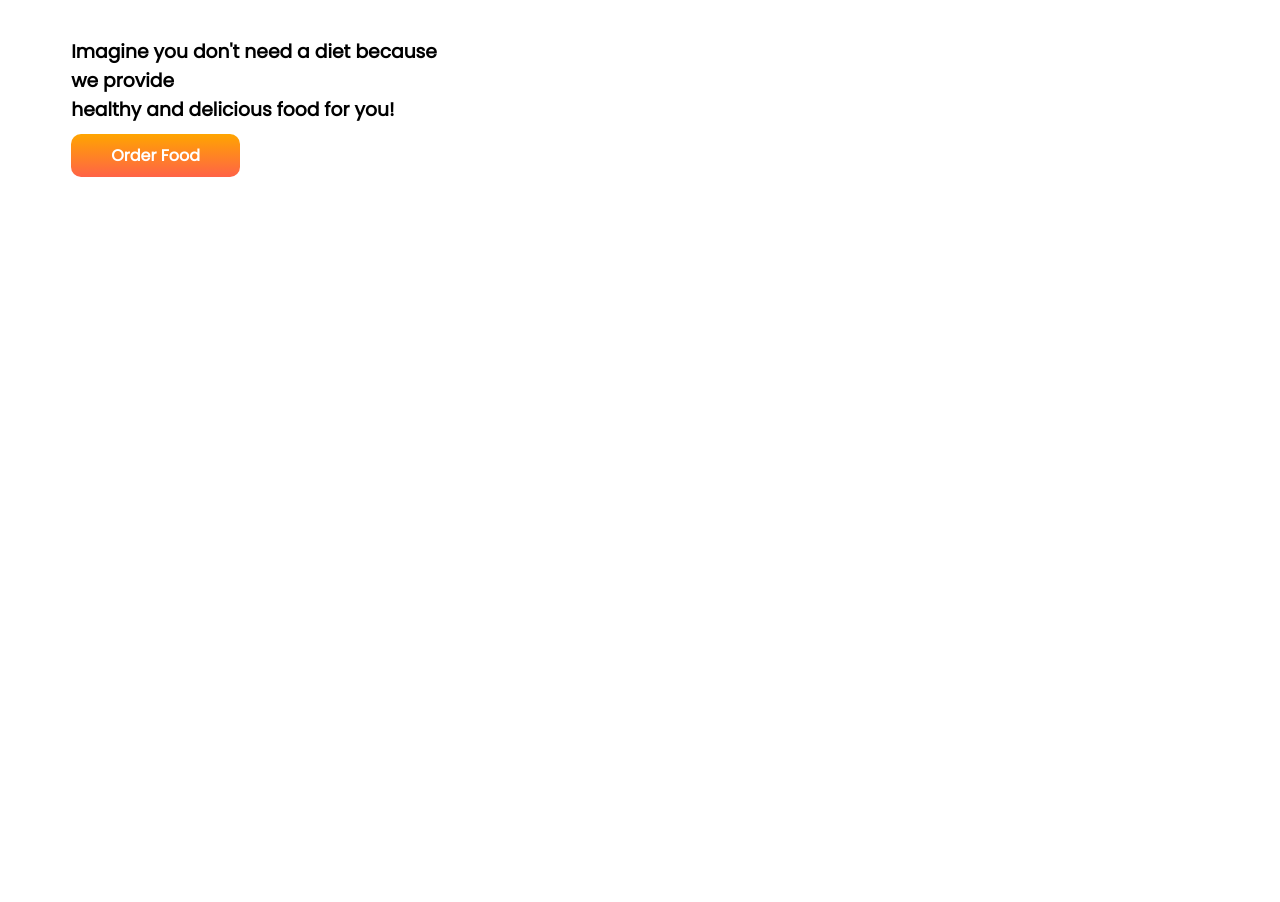
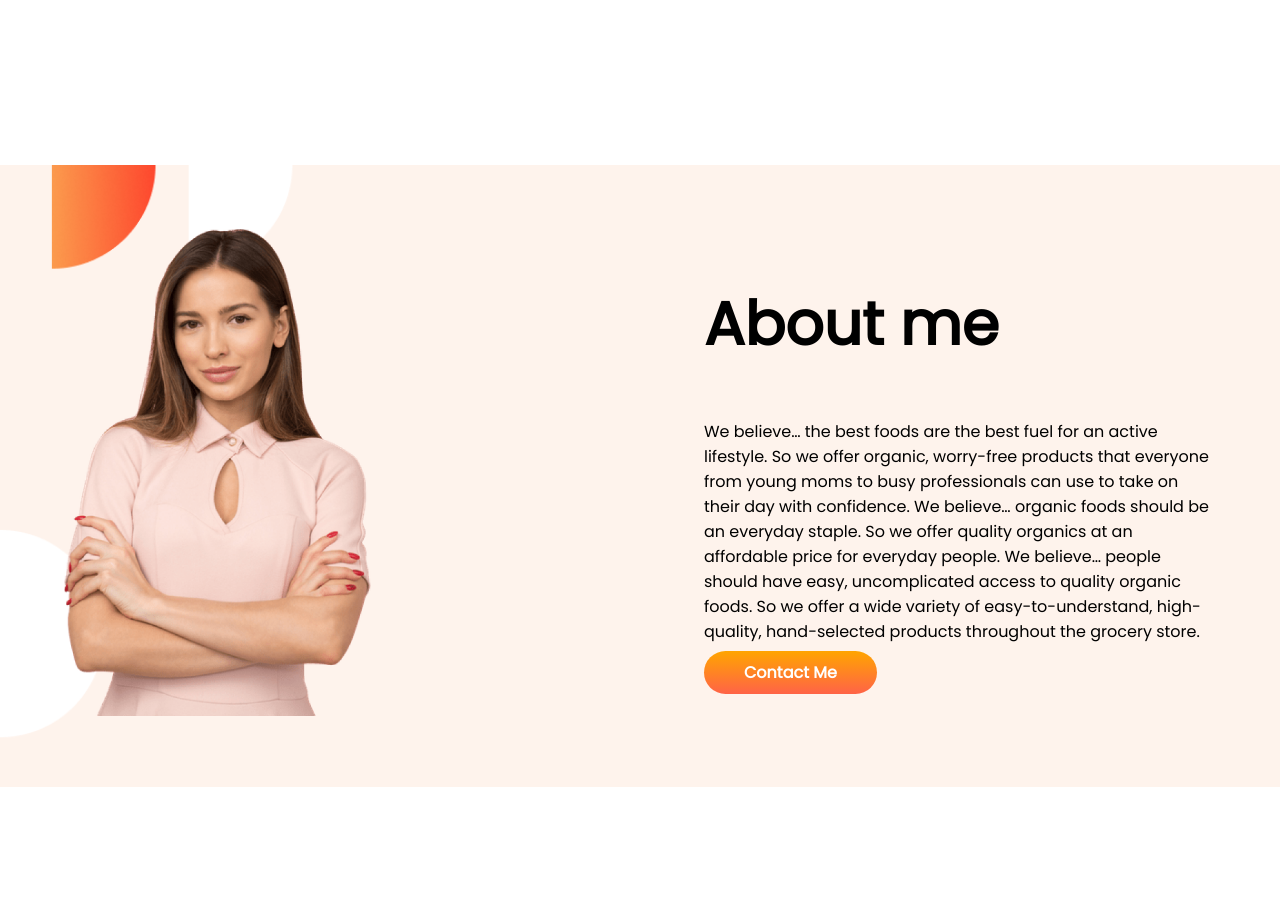
Before and after one commit to Muzahid34/Developer-food, a plain HTML site: page index.html in a window 1280 px wide. Shown: the part 674-1576 px from the top of the page. Before the commit the page ends 913 px from the top, so only its background shows below. Drawn offline with Linux system fonts and the light colour scheme.

Commit message:
i commited

```diff
--- a/index.html
+++ b/index.html
@@ -24,9 +24,30 @@
                 healthy and delicious food for you!</h3>
             <a class="link-button" target="_blank" href="https://www.healthyfood.com/">Order Food</a>
         </div>
-        <div class="half-width"><img
+        <div class="half-width "><img
                 src="images/female/kisspng-healthy-diet-food-eating-nutrition-woman-diet-5b20e260c13c04.3441013515288817607915-removebg-preview.png"
                 alt=""></div>
+    </section>
+    <section class="About-me">
+        <div class="half-width">
+            <img src="images/female/Person Image.png" alt="">
+        </div>
+        <div class="half-width">
+            <h1>About me</h1>
+            <p>We believe… the best foods are the best fuel for an active lifestyle. So we offer organic, worry-free
+                products that everyone from young moms to busy professionals can use to take on their day with
+                confidence.
+
+                We believe… organic foods should be an everyday staple. So we offer quality organics at an affordable
+                price for everyday people.
+
+                We believe… people should have easy, uncomplicated access to quality organic foods. So we offer a wide
+                variety of easy-to-understand, high-quality, hand-selected products throughout the grocery store.</p>
+
+
+
+            <a class="link-button" target="_blank" href="">Contact Me</a>
+        </div>
     </section>
 </body>
 
--- a/style.css
+++ b/style.css
@@ -1,5 +1,6 @@
 body{
     font-family: 'Poppins', sans-serif;
+    margin: 0;
 }
 h1{
     font-size: 60px;
@@ -9,19 +10,34 @@ h1{
 }
 section{
     display: flex;
+    margin-bottom: 150px;
 }
 .half-width{
     width: 60%;
     padding: 5%;
+    text-justify:normal;
 }
 .half-width img{
-    width: 100;
+    width: 60%;
+}
+.bigpicture{
+    width: 3000px;
 }
 .link-button{
     text-decoration: none;
     background-image: linear-gradient(orange,tomato);
     padding: 10px 40px;
-    border-radius: 10px;
+    border-radius: 50px;
     color: white;
     font-weight: 800;
+
 }
+.About-me{
+
+    background-image: url(images/shapes/7.png);
+    background-repeat: no-repeat;
+    background-size: cover;
+
+
+
+}
```
